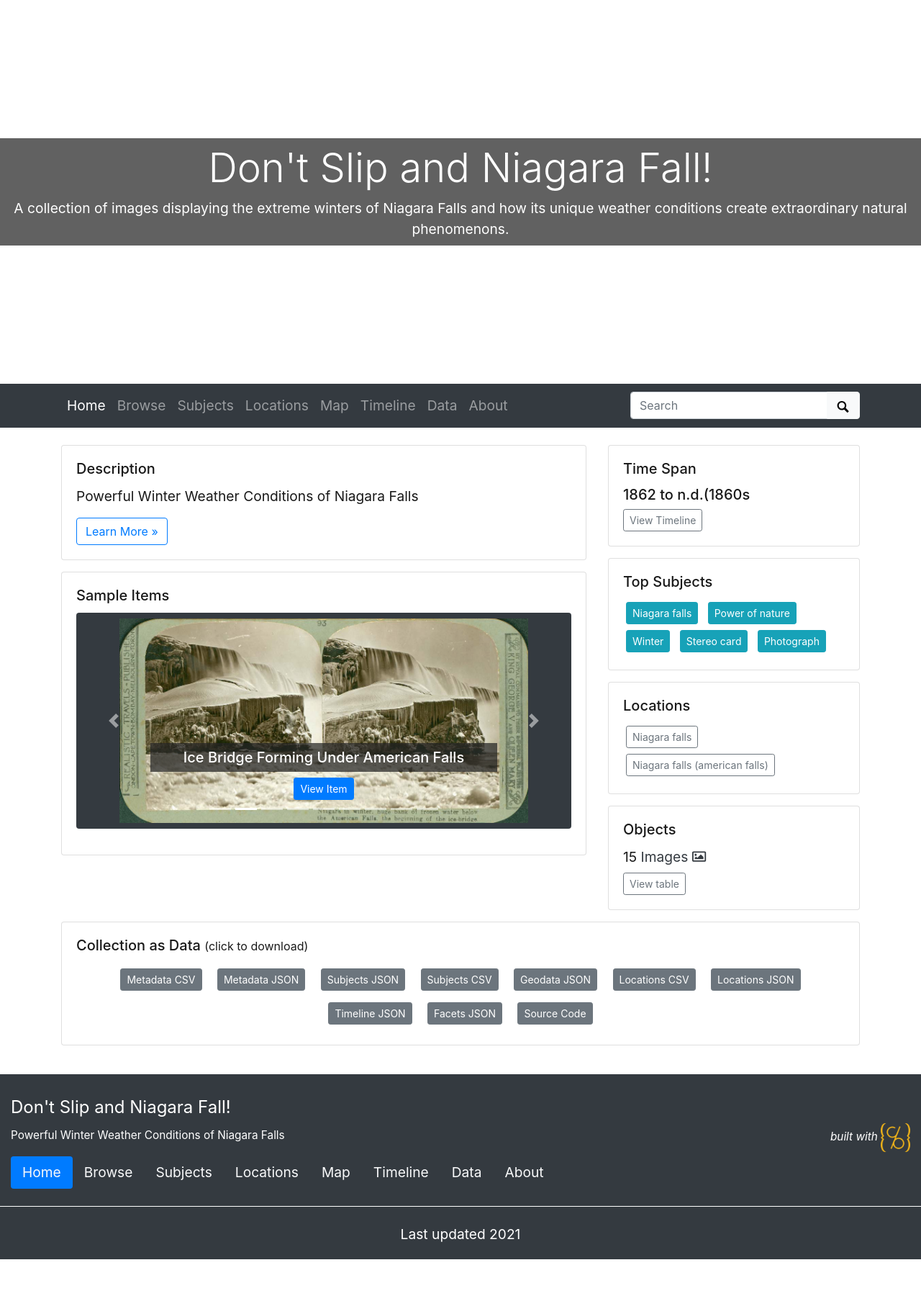
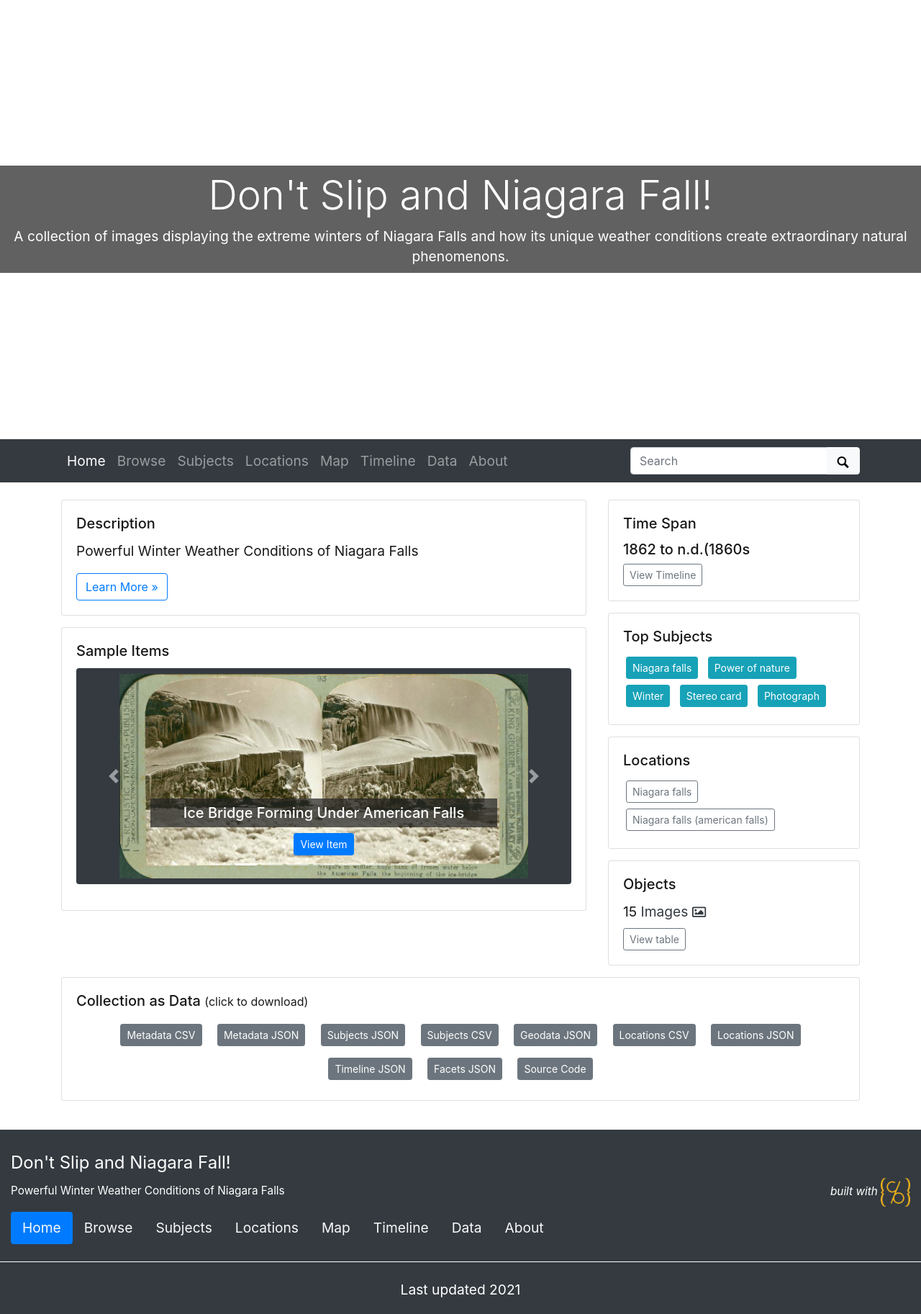
Before and after one commit to cuddycolbon/FINAL-EXHIBIT, a Jekyll site: the page built from index.md, in a window 1280 px wide. Shown: the whole page at 72% size. Built offline with Jekyll 4.4.1, drawn with Linux system fonts in a browser that asks for light colours; before the commit the page ends 1749 px from its top, so only the background shows below that.

Commit message:
Update theme.yml

```diff
--- a/_data/theme.yml
+++ b/_data/theme.yml
@@ -10,7 +10,7 @@
 # use either an objectid (from an item in this collect), a relative location of an image in this repo (ex. /assets/img/feature.jpg), or a full url to an image elsewhere
 featured-image: /FINAL-EXHIBIT/objects/Standing_On_Ice.jpeg
 # optional: add extra padding around collection title for a larger image feature.
-home-title-y-padding: 10em
+home-title-y-padding: 12em
 # optional: change position of background image, center, top, bottom
 home-banner-image-position: # Default is center
 
```
